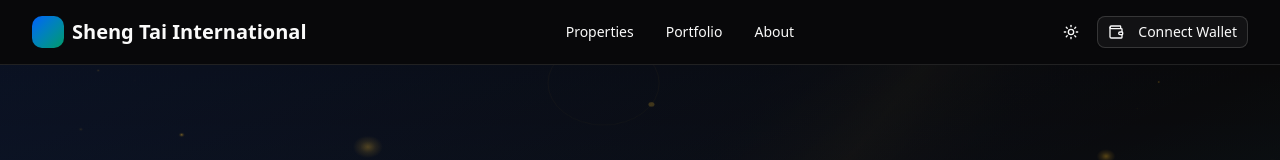
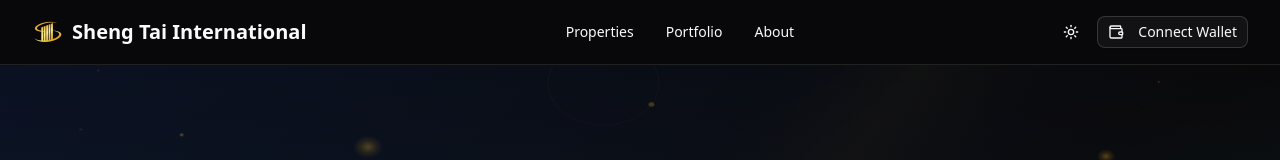
Before and after one commit to tawago/laplace-mvp, a Next.js app: page / in a window 1280 px wide. Shown: the top 160 px of the page. Built offline with nearby package versions, Linux system fonts and the light colour scheme.

Commit message:
Replace placeholder divs with Image component for logo in Header and Footer for improved branding consistency.

```diff
--- a/src/components/footer.tsx
+++ b/src/components/footer.tsx
@@ -1,4 +1,5 @@
 import Link from 'next/link';
+import Image from 'next/image';
 
 export function Footer() {
   return (
@@ -8,7 +9,13 @@ export function Footer() {
           {/* Brand */}
           <div>
             <Link href="/" className="flex items-center space-x-2">
-              <div className="h-8 w-8 rounded-lg bg-gradient-to-br from-blue-600 to-emerald-600" />
+              <Image
+                src="/images/logo.png"
+                alt="Sheng Tai International"
+                width={32}
+                height={32}
+                className="h-8 w-8 object-contain"
+              />
               <span className="text-xl font-bold">Sheng Tai International</span>
             </Link>
             <p className="mt-4 text-sm text-zinc-600 dark:text-zinc-400">
--- a/src/components/header.tsx
+++ b/src/components/header.tsx
@@ -1,6 +1,7 @@
 'use client';
 
 import Link from 'next/link';
+import Image from 'next/image';
 import { useState } from 'react';
 import { Button } from '@/components/ui/button';
 import { ThemeToggle } from '@/components/theme-toggle';
@@ -19,7 +20,13 @@ export function Header() {
       <div className="mx-auto flex h-16 max-w-7xl items-center justify-between px-4 sm:px-6 lg:px-8">
         {/* Logo */}
         <Link href="/" className="flex items-center space-x-2">
-          <div className="h-8 w-8 rounded-lg bg-gradient-to-br from-blue-600 to-emerald-600" />
+          <Image
+            src="/images/logo.png"
+            alt="Sheng Tai International"
+            width={32}
+            height={32}
+            className="h-8 w-8 object-contain"
+          />
           <span className="text-xl font-bold">Sheng Tai International</span>
         </Link>
 
```
Also changed, not shown: public/images/logo.png (added).
